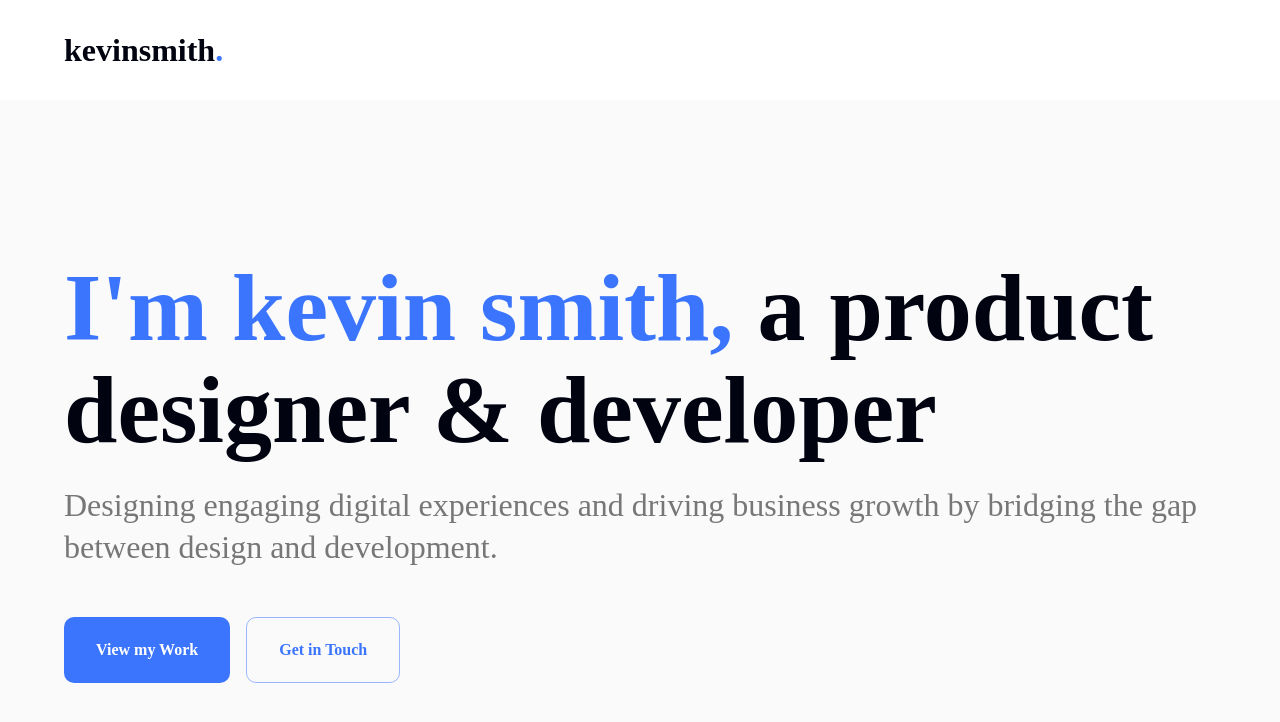
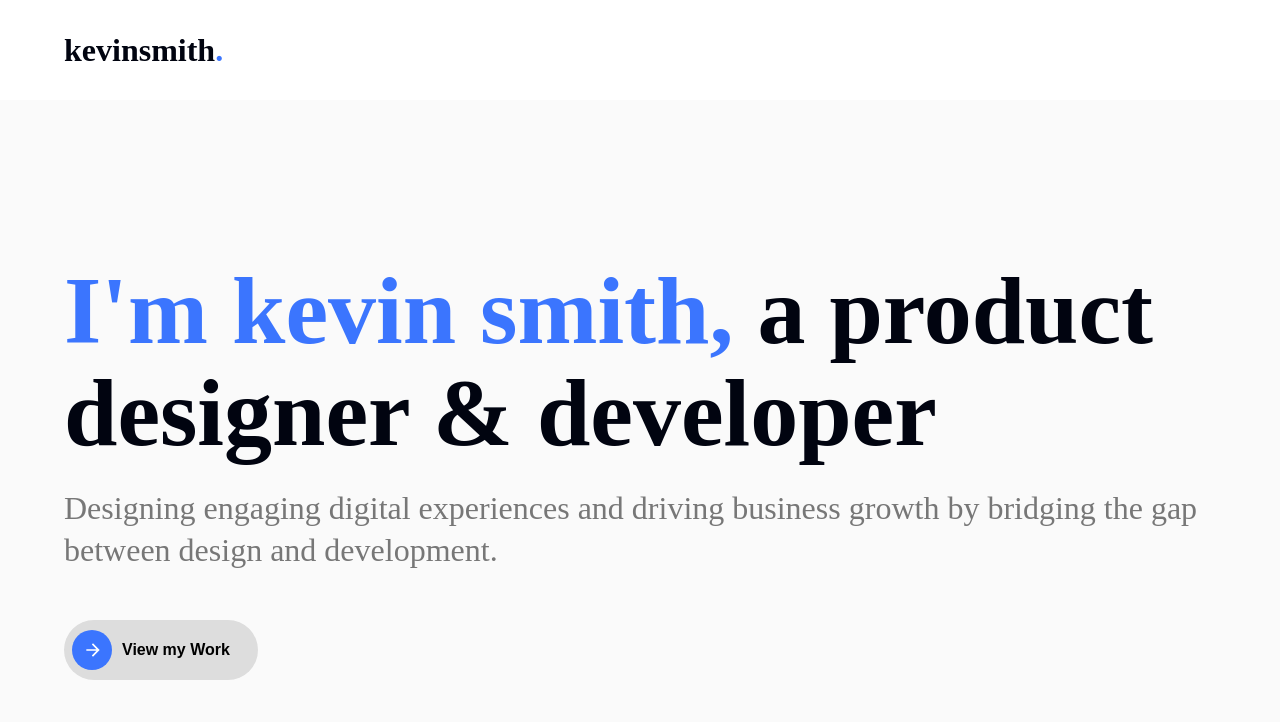
Before and after one commit to kevinsmithdesign/portfolio, a React (Vite) app: page / in a window 1280 px wide. Shown: the top 722 px of the page. Built offline with nearby package versions, Linux system fonts and the light colour scheme; a web font is replaced by a local one.

Commit message:
Adding Slide animation button

```diff
--- /dev/null
+++ b/src/components/AnimatedBtn.jsx
@@ -0,0 +1,121 @@
+import React, { useCallback } from "react";
+import { Typography, Box } from "@mui/material";
+import { styled } from "@mui/material/styles";
+import { motion } from "framer-motion";
+import ArrowForwardIcon from "@mui/icons-material/ArrowForward";
+
+const ButtonWrapper = styled(motion.button)(({ theme }) => ({
+  position: "relative",
+  display: "flex",
+  alignItems: "center",
+  justifyContent: "flex-start",
+  padding: "0px 28px 0px 6px",
+  borderRadius: "999px",
+  border: "none",
+  backgroundColor: "#ddd",
+  overflow: "hidden",
+  cursor: "pointer",
+  outline: "none",
+  height: "60px",
+}));
+
+const Fill = styled(motion.div)(({ theme }) => ({
+  position: "absolute",
+  top: "50%",
+  left: 8,
+  height: 40,
+  width: 40,
+  transform: "translateY(-50%)",
+  borderRadius: "999px",
+  backgroundColor: theme.palette.primary.main,
+  zIndex: 0,
+}));
+
+const IconWrapper = styled(Box)(() => ({
+  width: 40,
+  height: 40,
+  display: "flex",
+  alignItems: "center",
+  justifyContent: "center",
+  position: "relative",
+  zIndex: 1,
+}));
+
+const Text = styled(motion.span)(() => ({
+  marginLeft: 12,
+  fontWeight: 600,
+  fontSize: "1rem",
+  zIndex: 1,
+}));
+
+const AnimatedButton = ({ text, onClick }) => {
+  // Use useCallback to ensure consistent function reference
+  const handleClick = useCallback(
+    (e) => {
+      // Prevent default browser behavior
+      e.preventDefault();
+
+      // Add a small timeout to ensure the event fires after animations
+      setTimeout(() => {
+        if (onClick && typeof onClick === "function") {
+          onClick(e);
+        }
+      }, 10);
+    },
+    [onClick]
+  );
+
+  return (
+    <ButtonWrapper
+      initial="rest"
+      whileHover="hover"
+      animate="rest"
+      onClick={handleClick}
+      // Add these props to ensure proper event handling
+      role="button"
+      tabIndex={0}
+    >
+      {/* Expanding fill starts behind icon */}
+      <Fill
+        variants={{
+          rest: { width: 40 },
+          hover: {
+            width: "calc(100% - 16px)",
+            transition: { duration: 0.4, ease: "easeInOut" },
+          },
+        }}
+      />
+
+      <IconWrapper>
+        <motion.div
+          variants={{
+            rest: { color: "#fff" },
+            hover: { color: "#fff" },
+          }}
+          style={{
+            display: "flex",
+            alignItems: "center",
+            justifyContent: "center",
+            width: "100%",
+            height: "100%",
+          }}
+        >
+          <ArrowForwardIcon
+            sx={{ fontSize: 20, position: "relative", left: "3px" }}
+          />
+        </motion.div>
+      </IconWrapper>
+
+      <Text
+        variants={{
+          rest: { color: "#000" },
+          hover: { color: "#fff" },
+        }}
+      >
+        {text}
+      </Text>
+    </ButtonWrapper>
+  );
+};
+
+export default AnimatedButton;
--- a/src/pages/HomePage.jsx
+++ b/src/pages/HomePage.jsx
@@ -25,6 +25,8 @@ import PaletteIcon from "../icons/PaletteIcon";
 import PartyIcon from "../icons/PartyIcon";
 import GitIcon from "../icons/GitIcon";
 import LightningIcon from "../icons/LightningIcon";
+
+import AnimatedBtn from "../components/AnimatedBtn";
 
 const HomePage = () => {
   const navigate = useNavigate();
@@ -284,7 +286,8 @@ const HomePage = () => {
             </Typography>
 
             <Stack flexDirection="row" gap={2}>
-              <Button
+              <AnimatedBtn text="View my Work" onClick={scrollToRecentWork} />
+              {/* <Button
                 variant="contained"
                 sx={{ p: "18px 32px", borderRadius: "10px" }}
                 onClick={scrollToRecentWork}
@@ -297,7 +300,7 @@ const HomePage = () => {
                 onClick={scrollToContact}
               >
                 Get in Touch
-              </Button>
+              </Button> */}
             </Stack>
           </Box>
         </Container>
```
